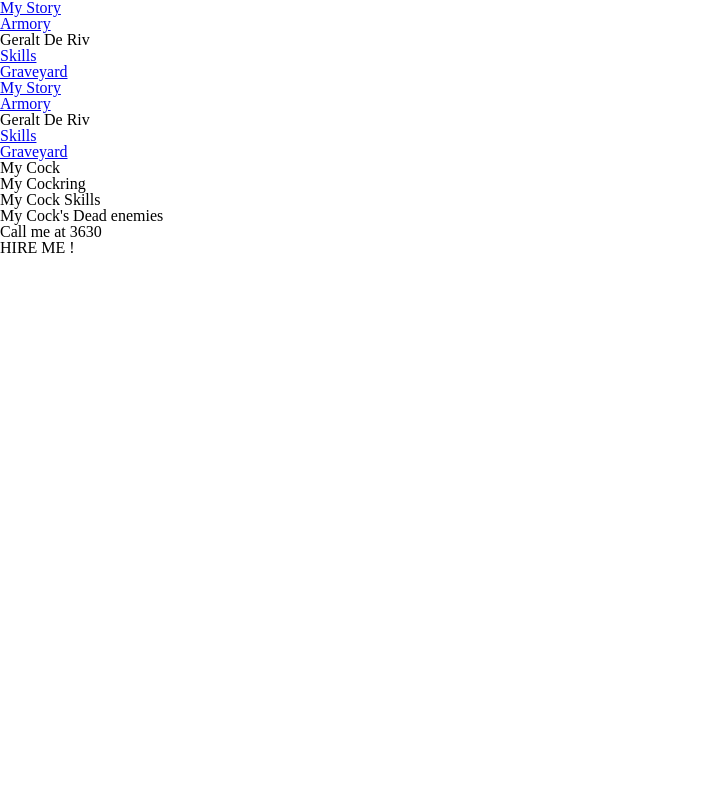
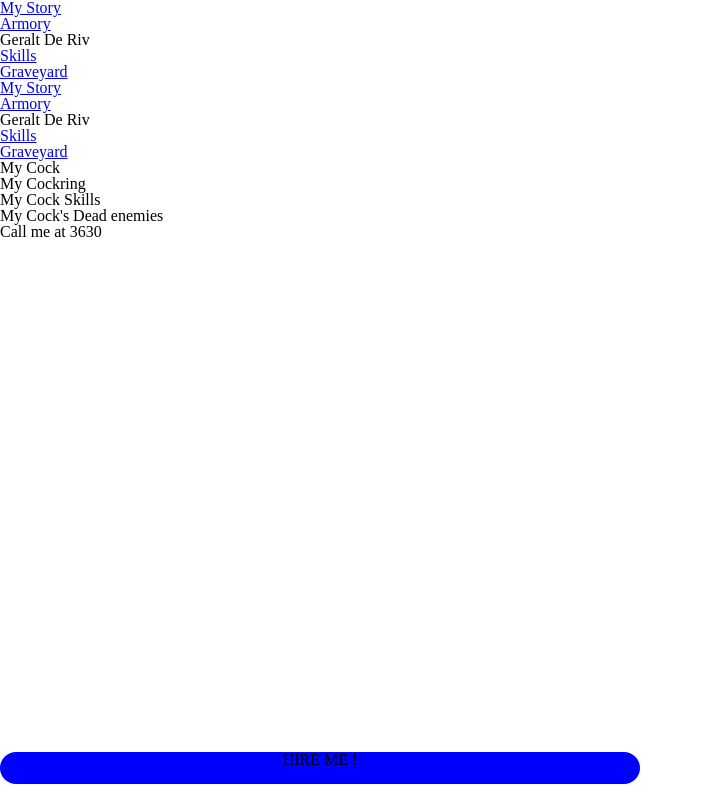
Before and after one commit to ElieBendier/P1_Geralt_de_Riv, a PHP site: page /public/index.php in a window 1280 px wide. Shown: the whole page, without its empty margins (0-703 px from the left). Run offline with PHP 8.4, Linux system fonts and the light colour scheme.

Commit message:
Changed folders to fix CSS issues

```diff
--- a/public/index.php
+++ b/index.php
@@ -5,9 +5,9 @@
     <meta charset="UTF-8">
     <meta name="viewport" content="width=device-width, initial-scale=1.0">
 
-    <link rel="stylesheet" href="../styles/reset.css">
-    <link rel="stylesheet" href="../styles/mobile.css">
-    <link rel="stylesheet" media="screen and (min-width: 1200px)" href="../styles/desktop.css">
+    <link rel="stylesheet" type="text/css" href="styles/reset.css">
+    <link rel="stylesheet" type="text/css" href="styles/mobile.css">
+    <link rel="stylesheet" type="text/css" media="screen and (min-width: 1200px)" href="styles/desktop.css">
 
     <title>Geralt De Riv's Website</title>
 </head>
--- a/styles/mobile.css
+++ b/styles/mobile.css
@@ -22,6 +22,8 @@
 
 }
 
+body {}
+
 /* header */
 
 
@@ -32,7 +34,20 @@
 
 /* CTA */
 
+#cta {
+    width: 50%;
+    height: 2rem;
 
+    margin: 0 auto;
+    position: fixed;
+    bottom: 1rem;
+
+    background-color: blue;
+
+    border-radius: 1rem;
+
+    text-align: center;
+}
 
 /* button */
 
```
Also changed, not shown: form.php (renamed from public/form.php), section.php (renamed from public/section.php), 1 other file.
